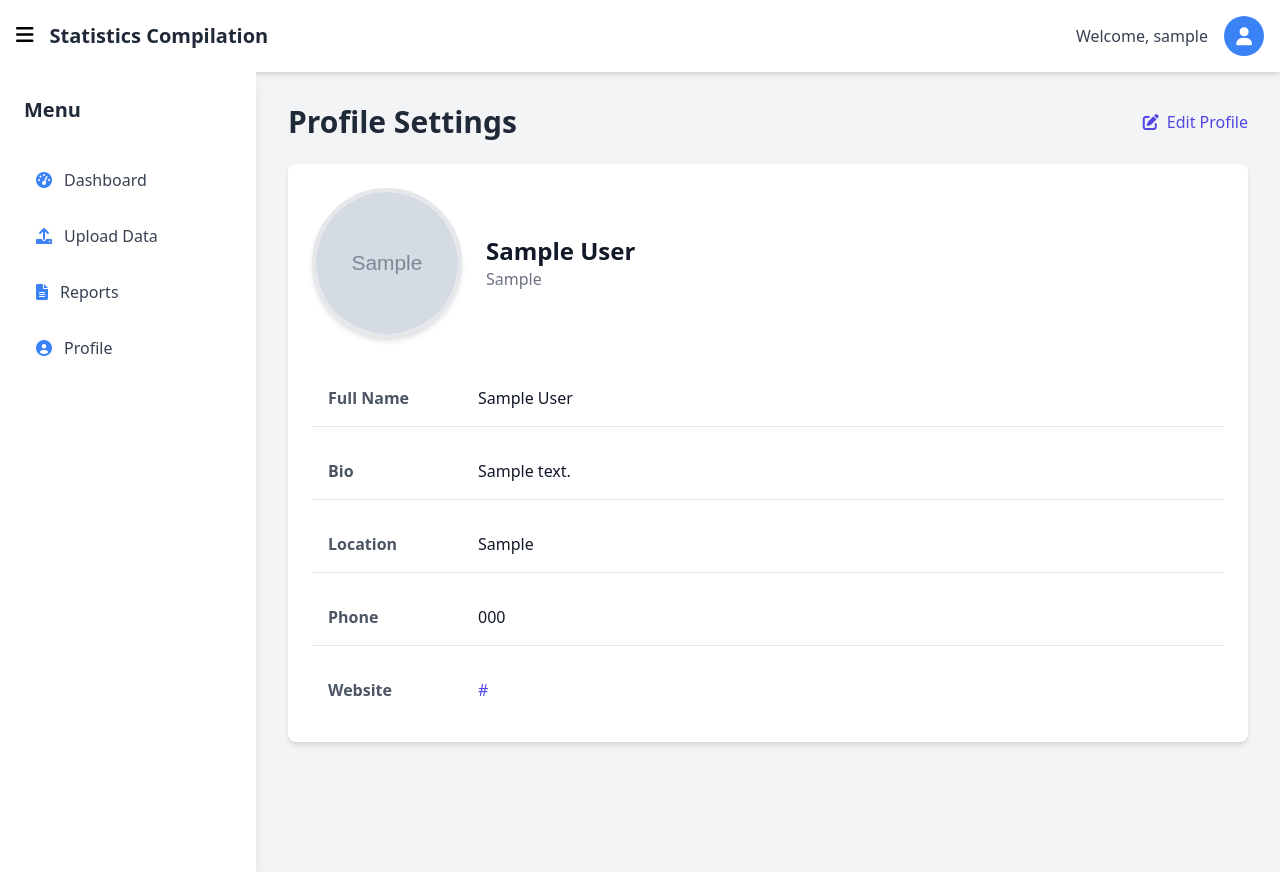
After one commit to Sivakumar005/Statistics_Compilation, a PHP site: page /Statistics/profile.php in a window 1280 px wide. The commit adds this page. Run offline with PHP 8.4, Linux system fonts and the light colour scheme; the visitor is signed in with stand-in values (Sample User, id 1); tables that the repository leaves empty or names only in its code hold one stand-in row (values such as "Sample post"); grey boxes marked "Sample" are stand-in pictures.

Commit message:
profile page added

```diff
--- /dev/null
+++ b/assets/uploads/1743434209_sample_data.json
@@ -0,0 +1,6 @@
+[
+    {"label": "Red", "value": 5},
+    {"label": "Blue", "value": 15},
+    {"label": "Green", "value": 10},
+    {"label": "Yellow", "value": 20}
+]
--- /dev/null
+++ b/assets/uploads/1743435244_sample_data.json
@@ -0,0 +1,6 @@
+[
+    {"label": "Red", "value": 5},
+    {"label": "Blue", "value": 15},
+    {"label": "Green", "value": 10},
+    {"label": "Yellow", "value": 20}
+]
--- /dev/null
+++ b/assets/uploads/1743435273_sample_data.json
@@ -0,0 +1,6 @@
+[
+    {"label": "Red", "value": 5},
+    {"label": "Blue", "value": 15},
+    {"label": "Green", "value": 10},
+    {"label": "Yellow", "value": 20}
+]
--- /dev/null
+++ b/assets/uploads/1743435349_sample_data.json
@@ -0,0 +1,6 @@
+[
+    {"label": "Red", "value": 5},
+    {"label": "Blue", "value": 15},
+    {"label": "Green", "value": 10},
+    {"label": "Yellow", "value": 20}
+]
--- /dev/null
+++ b/assets/uploads/1743435462_sample_data.json
@@ -0,0 +1,6 @@
+[
+    {"label": "Red", "value": 5},
+    {"label": "Blue", "value": 15},
+    {"label": "Green", "value": 10},
+    {"label": "Yellow", "value": 20}
+]
--- /dev/null
+++ b/pages/profile.php
@@ -0,0 +1,379 @@
+<?php
+session_start();
+
+// Redirect to login if not logged in
+if (!isset($_SESSION['user_id'])) {
+    header("Location: ../auth/login.php");
+    exit;
+}
+
+include '../includes/db.php';
+require_once '../includes/config.php';
+
+$user_id = $_SESSION['user_id'];
+$message = '';
+$error = '';
+
+// Fetch existing profile data
+$profile_query = "SELECT * FROM user_profiles WHERE user_id = ?";
+$profile_stmt = $mysqli->prepare($profile_query);
+$profile_stmt->bind_param("i", $user_id);
+$profile_stmt->execute();
+$profile_result = $profile_stmt->get_result();
+$profile = $profile_result->fetch_assoc();
+
+// Handle profile update
+if ($_SERVER['REQUEST_METHOD'] === 'POST') {
+    $full_name = trim($_POST['full_name']);
+    $bio = trim($_POST['bio']);
+    $location = trim($_POST['location']);
+    $phone = trim($_POST['phone']);
+    $website = trim($_POST['website']);
+
+    // Handle profile picture upload
+    $profile_picture = $profile['profile_picture'] ?? null;
+    if (isset($_FILES['profile_picture']) && $_FILES['profile_picture']['error'] === UPLOAD_ERR_OK) {
+        $allowed_types = ['image/jpeg', 'image/png', 'image/gif'];
+        $file_type = $_FILES['profile_picture']['type'];
+
+        if (in_array($file_type, $allowed_types)) {
+            $file_extension = pathinfo($_FILES['profile_picture']['name'], PATHINFO_EXTENSION);
+            $new_filename = 'profile_' . $user_id . '_' . time() . '.' . $file_extension;
+
+            // Create profiles directory if it doesn't exist
+            $profiles_dir = dirname(__DIR__) . '/uploads/profiles/';
+            if (!file_exists($profiles_dir)) {
+                if (!mkdir($profiles_dir, 0777, true)) {
+                    $error = "Failed to create upload directory. Please check permissions.";
+                    error_log("Failed to create directory: " . $profiles_dir);
+                }
+            }
+
+            if (is_writable($profiles_dir)) {
+                $upload_path = $profiles_dir . $new_filename;
+
+                // Debug information
+                error_log("Upload directory: " . $profiles_dir);
+                error_log("File path: " . $upload_path);
+                error_log("Upload directory exists: " . (file_exists($profiles_dir) ? 'Yes' : 'No'));
+                error_log("Upload directory is writable: " . (is_writable($profiles_dir) ? 'Yes' : 'No'));
+
+                if (move_uploaded_file($_FILES['profile_picture']['tmp_name'], $upload_path)) {
+                    // Delete old profile picture if exists
+                    if ($profile_picture && file_exists($profiles_dir . $profile_picture)) {
+                        unlink($profiles_dir . $profile_picture);
+                    }
+                    $profile_picture = $new_filename;
+                    error_log("Profile picture uploaded successfully: " . $new_filename);
+                } else {
+                    $error = "Error uploading profile picture. Error code: " . $_FILES['profile_picture']['error'];
+                    error_log("Error uploading profile picture: " . $error);
+                }
+            } else {
+                $error = "Upload directory is not writable. Please check permissions.";
+                error_log("Upload directory is not writable: " . $profiles_dir);
+            }
+        } else {
+            $error = "Invalid file type. Only JPG, PNG, and GIF files are allowed.";
+            error_log("Invalid file type attempted: " . $file_type);
+        }
+    }
+
+    if (empty($error)) {
+        if ($profile) {
+            // Update existing profile
+            $update_query = "UPDATE user_profiles SET
+                           full_name = ?,
+                           bio = ?,
+                           location = ?,
+                           phone = ?,
+                           website = ?,
+                           profile_picture = ?,
+                           updated_at = NOW()
+                           WHERE user_id = ?";
+            $update_stmt = $mysqli->prepare($update_query);
+            $update_stmt->bind_param("ssssssi", $full_name, $bio, $location, $phone, $website, $profile_picture, $user_id);
+        } else {
+            // Create new profile
+            $insert_query = "INSERT INTO user_profiles
+                           (user_id, full_name, bio, location, phone, website, profile_picture, created_at, updated_at)
+                           VALUES (?, ?, ?, ?, ?, ?, ?, NOW(), NOW())";
+            $insert_stmt = $mysqli->prepare($insert_query);
+            $insert_stmt->bind_param("issssss", $user_id, $full_name, $bio, $location, $phone, $website, $profile_picture);
+        }
+
+        if (($profile && $update_stmt->execute()) || (!$profile && $insert_stmt->execute())) {
+            $message = "Profile updated successfully!";
+            // Refresh profile data
+            $profile_stmt->execute();
+        } else {
+            $error = "Error updating profile: " . $mysqli->error;
+        }
+    }
+}
+?>
+
+<!DOCTYPE html>
+<html lang="en">
+<head>
+    <meta charset="UTF-8">
+    <meta name="viewport" content="width=device-width, initial-scale=1.0">
+    <title>Profile - Statistics Compilation</title>
+    <link href="https://cdn.jsdelivr.net/npm/tailwindcss@2.2.19/dist/tailwind.min.css" rel="stylesheet">
+    <link href="https://cdnjs.cloudflare.com/ajax/libs/font-awesome/6.0.0-beta3/css/all.min.css" rel="stylesheet">
+    <style>
+        .profile-picture-preview {
+            width: 150px;
+            height: 150px;
+            object-fit: cover;
+            border-radius: 50%;
+            border: 4px solid #e5e7eb;
+            box-shadow: 0 4px 6px -1px rgba(0, 0, 0, 0.1), 0 2px 4px -1px rgba(0, 0, 0, 0.06);
+        }
+        .profile-info {
+            display: none;
+        }
+        .profile-form {
+            display: block;
+        }
+        .profile-info.active {
+            display: block;
+        }
+        .profile-form.active {
+            display: block;
+        }
+        .profile-form.hidden {
+            display: none;
+        }
+        .info-item {
+            display: flex;
+            align-items: center;
+            padding: 1rem;
+            border-bottom: 1px solid #e5e7eb;
+        }
+        .info-item:last-child {
+            border-bottom: none;
+        }
+        .info-label {
+            width: 150px;
+            font-weight: 600;
+            color: #4b5563;
+        }
+        .info-value {
+            flex: 1;
+            color: #111827;
+        }
+        .edit-icon {
+            color: #4f46e5;
+            cursor: pointer;
+            transition: color 0.2s;
+        }
+        .edit-icon:hover {
+            color: #4338ca;
+        }
+    </style>
+</head>
+<body class="bg-gray-100 font-sans">
+    <!-- Navbar -->
+    <?php include '../includes/navbar.php'; ?>
+
+    <!-- Sidebar and Main Content -->
+    <div class="flex">
+        <!-- Sidebar -->
+        <?php include '../includes/sidebar.php'; ?>
+
+        <!-- Main Content -->
+        <main class="flex-1 main-content p-8" id="mainContent">
+            <div class="flex justify-between items-center mb-6">
+                <h1 class="text-3xl font-bold text-gray-800">Profile Settings</h1>
+                <button id="editProfileBtn" class="flex items-center space-x-2 text-indigo-600 hover:text-indigo-700">
+                    <i class="fas fa-edit"></i>
+                    <span>Edit Profile</span>
+                </button>
+            </div>
+
+            <!-- Profile View -->
+            <div id="profileInfo" class="profile-info bg-white rounded-lg shadow-md overflow-hidden">
+                <div class="p-6">
+                    <div class="flex items-center space-x-6 mb-8">
+                        <img src="<?php echo $profile && $profile['profile_picture'] ? dirname($_SERVER['PHP_SELF']) . '/../uploads/profiles/' . $profile['profile_picture'] : 'https://via.placeholder.com/150'; ?>"
+                             alt="Profile Picture"
+                             class="profile-picture-preview">
+                        <div>
+                            <h2 class="text-2xl font-bold text-gray-900"><?php echo htmlspecialchars($profile['full_name'] ?? 'Your Name'); ?></h2>
+                            <p class="text-gray-500"><?php echo htmlspecialchars($profile['location'] ?? 'Your Location'); ?></p>
+                        </div>
+                    </div>
+
+                    <div class="space-y-4">
+                        <div class="info-item">
+                            <span class="info-label">Full Name</span>
+                            <span class="info-value"><?php echo htmlspecialchars($profile['full_name'] ?? 'Not set'); ?></span>
+                        </div>
+                        <div class="info-item">
+                            <span class="info-label">Bio</span>
+                            <span class="info-value"><?php echo nl2br(htmlspecialchars($profile['bio'] ?? 'No bio added yet')); ?></span>
+                        </div>
+                        <div class="info-item">
+                            <span class="info-label">Location</span>
+                            <span class="info-value"><?php echo htmlspecialchars($profile['location'] ?? 'Not set'); ?></span>
+                        </div>
+                        <div class="info-item">
+                            <span class="info-label">Phone</span>
+                            <span class="info-value"><?php echo htmlspecialchars($profile['phone'] ?? 'Not set'); ?></span>
+                        </div>
+                        <div class="info-item">
+                            <span class="info-label">Website</span>
+                            <span class="info-value">
+                                <?php if (!empty($profile['website'])): ?>
+                                    <a href="<?php echo htmlspecialchars($profile['website']); ?>" target="_blank" class="text-indigo-600 hover:text-indigo-700">
+                                        <?php echo htmlspecialchars($profile['website']); ?>
+                                    </a>
+                                <?php else: ?>
+                                    Not set
+                                <?php endif; ?>
+                            </span>
+                        </div>
+                    </div>
+                </div>
+            </div>
+
+            <!-- Profile Form -->
+            <div id="profileForm" class="profile-form hidden bg-white p-6 rounded-lg shadow-md">
+                <?php if (!empty($message)): ?>
+                    <div class="mb-4 p-4 bg-green-100 text-green-700 rounded-md"><?php echo $message; ?></div>
+                <?php endif; ?>
+
+                <?php if (!empty($error)): ?>
+                    <div class="mb-4 p-4 bg-red-100 text-red-700 rounded-md"><?php echo $error; ?></div>
+                <?php endif; ?>
+
+                <form action="" method="POST" enctype="multipart/form-data" class="space-y-6">
+                    <!-- Profile Picture -->
+                    <div class="flex items-center space-x-4">
+                        <div class="relative">
+                            <img id="profilePreview"
+                                 src="<?php echo $profile && $profile['profile_picture'] ? dirname($_SERVER['PHP_SELF']) . '/../uploads/profiles/' . $profile['profile_picture'] : 'https://via.placeholder.com/150'; ?>"
+                                 alt=""
+                                 class="profile-picture-preview">
+                            <label for="profile_picture" class="absolute bottom-0 right-0 bg-indigo-600 text-white p-2 rounded-full cursor-pointer hover:bg-indigo-700">
+                                <i class="fas fa-camera"></i>
+                            </label>
+                            <input type="file"
+                                   id="profile_picture"
+                                   name="profile_picture"
+                                   accept="image/*"
+                                   class="hidden"
+                                   onchange="previewImage(this)">
+                        </div>
+                        <div>
+                            <h3 class="text-lg font-medium text-gray-900">Profile Picture</h3>
+                            <p class="text-sm text-gray-500">Upload a new profile picture (JPG, PNG)</p>
+                        </div>
+                    </div>
+
+                    <!-- Full Name -->
+                    <div>
+                        <label for="full_name" class="block text-sm font-medium text-gray-700">Full Name</label>
+                        <input type="text"
+                               name="full_name"
+                               id="full_name"
+                               value="<?php echo htmlspecialchars($profile['full_name'] ?? ''); ?>"
+                               class="mt-1 block w-full rounded-md border border-gray-300 px-3 py-2 text-gray-900 placeholder-gray-500 focus:border-indigo-500 focus:outline-none focus:ring-1 focus:ring-indigo-500">
+                    </div>
+
+                    <!-- Bio -->
+                    <div>
+                        <label for="bio" class="block text-sm font-medium text-gray-700">Bio</label>
+                        <textarea name="bio"
+                                  id="bio"
+                                  rows="4"
+                                  class="mt-1 block w-full rounded-md border border-gray-300 px-3 py-2 text-gray-900 placeholder-gray-500 focus:border-indigo-500 focus:outline-none focus:ring-1 focus:ring-indigo-500"><?php echo htmlspecialchars($profile['bio'] ?? ''); ?></textarea>
+                    </div>
+
+                    <!-- Location -->
+                    <div>
+                        <label for="location" class="block text-sm font-medium text-gray-700">Location</label>
+                        <input type="text"
+                               name="location"
+                               id="location"
+                               value="<?php echo htmlspecialchars($profile['location'] ?? ''); ?>"
+                               class="mt-1 block w-full rounded-md border border-gray-300 px-3 py-2 text-gray-900 placeholder-gray-500 focus:border-indigo-500 focus:outline-none focus:ring-1 focus:ring-indigo-500">
+                    </div>
+
+                    <!-- Phone -->
+                    <div>
+                        <label for="phone" class="block text-sm font-medium text-gray-700">Phone Number</label>
+                        <input type="tel"
+                               name="phone"
+                               id="phone"
+                               value="<?php echo htmlspecialchars($profile['phone'] ?? ''); ?>"
+                               class="mt-1 block w-full rounded-md border border-gray-300 px-3 py-2 text-gray-900 placeholder-gray-500 focus:border-indigo-500 focus:outline-none focus:ring-1 focus:ring-indigo-500">
+                    </div>
+
+                    <!-- Website -->
+                    <div>
+                        <label for="website" class="block text-sm font-medium text-gray-700">Website</label>
+                        <input type="url"
+                               name="website"
+                               id="website"
+                               value="<?php echo htmlspecialchars($profile['website'] ?? ''); ?>"
+                               class="mt-1 block w-full rounded-md border border-gray-300 px-3 py-2 text-gray-900 placeholder-gray-500 focus:border-indigo-500 focus:outline-none focus:ring-1 focus:ring-indigo-500">
+                    </div>
+
+                    <!-- Submit and Cancel Buttons -->
+                    <div class="flex space-x-4">
+                        <button type="submit" class="flex-1 py-2 px-4 bg-indigo-600 text-white rounded-md hover:bg-indigo-700 focus:outline-none focus:ring-2 focus:ring-indigo-500 focus:ring-opacity-50">
+                            Save Changes
+                        </button>
+                        <button type="button" id="cancelEditBtn" class="flex-1 py-2 px-4 bg-gray-200 text-gray-700 rounded-md hover:bg-gray-300 focus:outline-none focus:ring-2 focus:ring-gray-500 focus:ring-opacity-50">
+                            Cancel
+                        </button>
+                    </div>
+                </form>
+            </div>
+        </main>
+    </div>
+
+    <script>
+    // Sidebar toggle functionality
+    document.getElementById('toggleSidebar').addEventListener('click', function() {
+        const sidebar = document.getElementById('sidebar');
+        const navbar = document.getElementById('navbar');
+        const mainContent = document.getElementById('mainContent');
+
+        sidebar.classList.toggle('sidebar-hidden');
+        navbar.classList.toggle('navbar-expanded');
+        mainContent.classList.toggle('content-expanded');
+    });
+
+    // Profile picture preview
+    function previewImage(input) {
+        if (input.files && input.files[0]) {
+            const reader = new FileReader();
+            reader.onload = function(e) {
+                document.getElementById('profilePreview').src = e.target.result;
+            }
+            reader.readAsDataURL(input.files[0]);
+        }
+    }
+
+    // Edit profile functionality
+    document.getElementById('editProfileBtn').addEventListener('click', function() {
+        document.getElementById('profileInfo').classList.remove('active');
+        document.getElementById('profileForm').classList.remove('hidden');
+        this.style.display = 'none';
+    });
+
+    // Cancel edit functionality
+    document.getElementById('cancelEditBtn').addEventListener('click', function() {
+        document.getElementById('profileInfo').classList.add('active');
+        document.getElementById('profileForm').classList.add('hidden');
+        document.getElementById('editProfileBtn').style.display = 'flex';
+    });
+
+    // Show profile info by default
+    document.getElementById('profileInfo').classList.add('active');
+    </script>
+</body>
+</html>
--- a/pages/user_dashboard.php
+++ b/pages/user_dashboard.php
@@ -106,8 +106,7 @@ include '../includes/header.php';
     });
 </script>
 
-<<<<<<< HEAD
+
 <?php include '../includes/footer.php'; ?>
-=======
+
 </html>
->>>>>>> a6db44e0494fb0cd950288c9370b290b2d20e840
```
Also changed, not shown: database/user_profiles.sql (added, +14 -0 lines), pages/data_upload.php (+28 -3 lines), assets/uploads/profiles/profile_1_1743436085.jpg (added), uploads/profiles/profile_1_1743436873.jpg (added), 1 other file.
